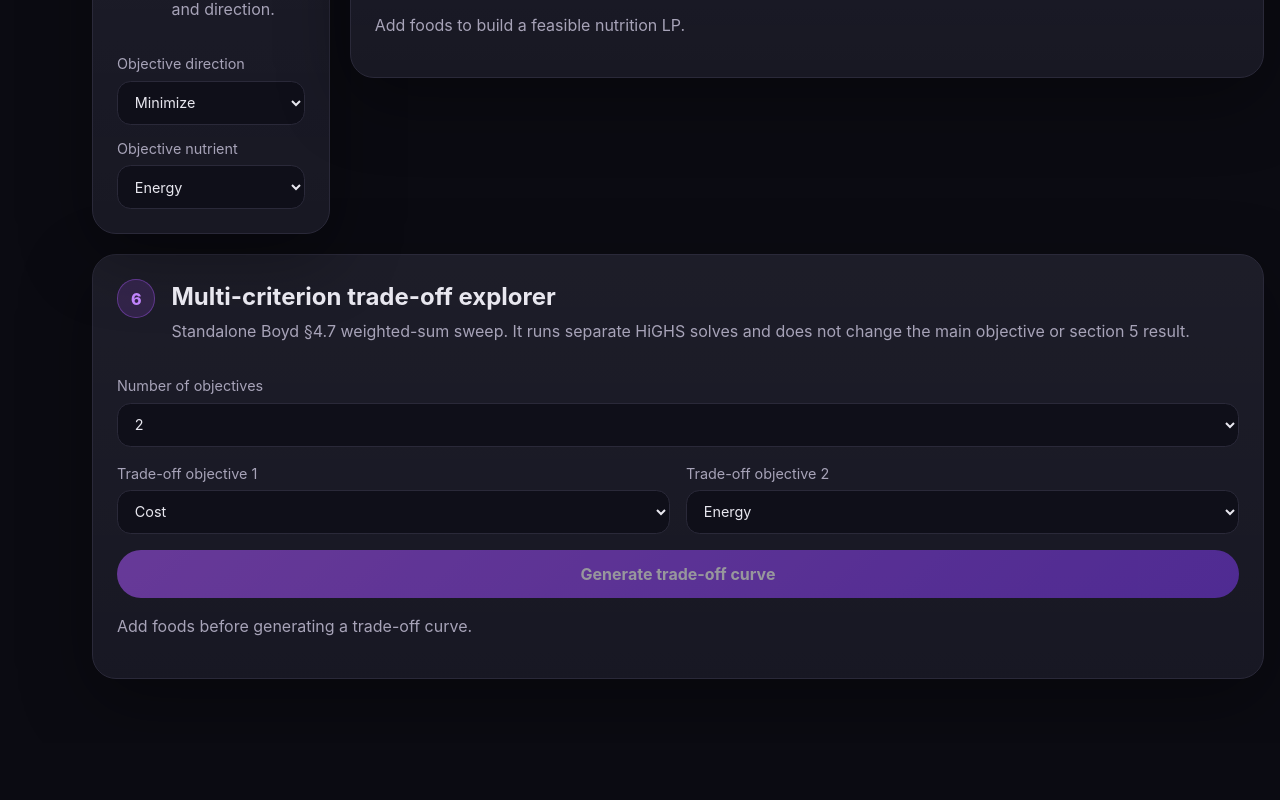
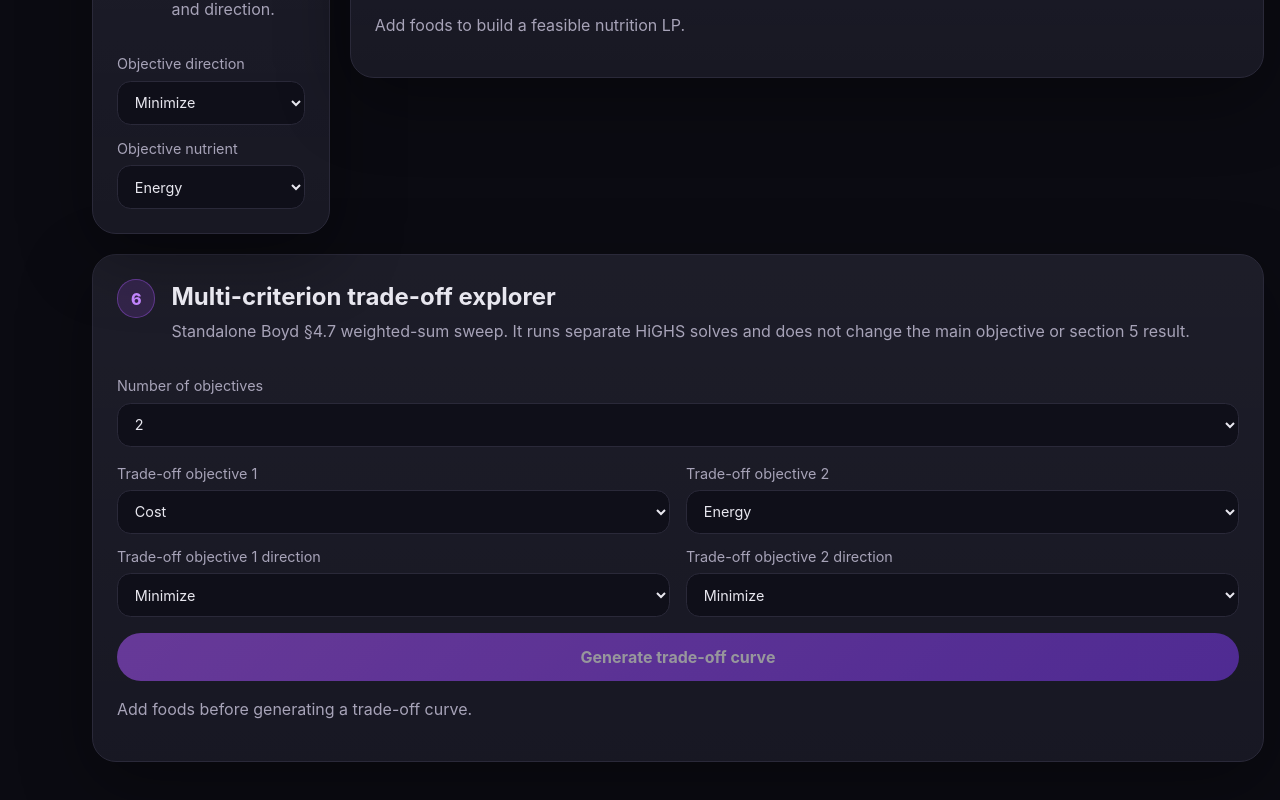
Before and after one commit to nvantine/diet_optimizer, a React (Vite) app: page / in a window 1280 px wide. Shown: the part 2389-3189 px from the top of the page. Before the commit the page ends 3132 px from the top, so only its background shows below. Built offline with nearby package versions, Linux system fonts and the light colour scheme.

Commit message:
feat: support mixed trade-off directions

```diff
--- a/src/components/DietOptimizer.jsx
+++ b/src/components/DietOptimizer.jsx
@@ -19,7 +19,10 @@ const EMPTY_SOLUTION = { feasible: false, solver: 'highs.js', objective: DEFAULT
 const CHART_TYPES = [{ key: 'servings', label: 'Servings' }, { key: 'categories', label: 'Category calories' }, { key: 'macros', label: 'Macro donut' }, { key: 'radar', label: 'Constraint radar' }];
 const MACRO_COLORS = ['#a855f7', '#22c55e', '#f59e0b'];
 const OBJECTIVE_OPTIONS = [{ key: 'cost', label: 'Cost', unit: '$' }, ...NUTRIENTS.map(nutrient => ({ key: nutrient.key, label: nutrient.label, unit: nutrient.unit }))];
-const DEFAULT_TRADEOFF_OBJECTIVES = { first: 'cost', second: 'calories' };
+const DEFAULT_TRADEOFF_OBJECTIVES = {
+  first: { nutrientKey: 'cost', direction: 'min' },
+  second: { nutrientKey: 'calories', direction: 'min' },
+};
 
 export default function DietOptimizer() {
   const [apiKey, setApiKey] = useState('');
@@ -128,14 +131,18 @@ export default function DietOptimizer() {
 
   function changeTradeoffObjective(slot, nutrientKey) {
     setTradeoffObjectives(current => {
-      const next = { ...current, [slot]: nutrientKey };
-      if (next.first === next.second) {
+      const next = { ...current, [slot]: { ...current[slot], nutrientKey } };
+      if (next.first.nutrientKey === next.second.nutrientKey) {
         const replacement = firstDifferentObjective(nutrientKey);
-        if (slot === 'first') next.second = replacement;
-        else next.first = replacement;
+        if (slot === 'first') next.second = { ...next.second, nutrientKey: replacement };
+        else next.first = { ...next.first, nutrientKey: replacement };
       }
       return next;
     });
+  }
+
+  function changeTradeoffDirection(slot, direction) {
+    setTradeoffObjectives(current => ({ ...current, [slot]: { ...current[slot], direction } }));
   }
 
   async function generateTradeoff() {
@@ -267,20 +274,36 @@ export default function DietOptimizer() {
           {tradeoffObjectiveCount === '2' && (
             <>
               <div className="tradeoff-objective-grid">
-                <ObjectiveOptionSelect id="tradeoff-objective-one" label="Trade-off objective 1" value={tradeoffObjectives.first} otherValue={tradeoffObjectives.second} onChange={value => changeTradeoffObjective('first', value)} />
-                <ObjectiveOptionSelect id="tradeoff-objective-two" label="Trade-off objective 2" value={tradeoffObjectives.second} otherValue={tradeoffObjectives.first} onChange={value => changeTradeoffObjective('second', value)} />
+                <TradeoffObjectiveControls slot="first" label="Trade-off objective 1" objective={tradeoffObjectives.first} otherValue={tradeoffObjectives.second.nutrientKey} onObjectiveChange={value => changeTradeoffObjective('first', value)} onDirectionChange={value => changeTradeoffDirection('first', value)} />
+                <TradeoffObjectiveControls slot="second" label="Trade-off objective 2" objective={tradeoffObjectives.second} otherValue={tradeoffObjectives.first.nutrientKey} onObjectiveChange={value => changeTradeoffObjective('second', value)} onDirectionChange={value => changeTradeoffDirection('second', value)} />
               </div>
               <button type="button" onClick={generateTradeoff} disabled={generatingTradeoff || foods.length === 0}>{generatingTradeoff ? 'Generating trade-off curve...' : 'Generate trade-off curve'}</button>
               {foods.length === 0 && <p className="empty-state">Add foods before generating a trade-off curve.</p>}
               {tradeoffError && <p className="alert">Trade-off solve failed: {tradeoffError}</p>}
               {generatingTradeoff && <p className="muted">Sweeping θ in {TRADEOFF_SWEEP_STEP_DEGREES}° steps; each point is a separate HiGHS solve.</p>}
-              {tradeoffCurve && <TradeoffOutput curve={tradeoffCurve} objectiveKeys={[tradeoffObjectives.first, tradeoffObjectives.second]} selectedPoint={selectedParetoPoint} selectedIndex={boundedParetoIndex} onSelectIndex={setSelectedParetoIndex} />}
+              {tradeoffCurve && <TradeoffOutput curve={tradeoffCurve} objectives={[tradeoffObjectives.first, tradeoffObjectives.second]} selectedPoint={selectedParetoPoint} selectedIndex={boundedParetoIndex} onSelectIndex={setSelectedParetoIndex} />}
             </>
           )}
         </div>
       </section>
       </div>
     </main>
+  );
+}
+
+function TradeoffObjectiveControls({ slot, label, objective, otherValue, onObjectiveChange, onDirectionChange }) {
+  const suffix = slot === 'first' ? 'one' : 'two';
+  return (
+    <div className="tradeoff-objective-control">
+      <ObjectiveOptionSelect id={`tradeoff-objective-${suffix}`} label={label} value={objective.nutrientKey} otherValue={otherValue} onChange={onObjectiveChange} />
+      <label htmlFor={`tradeoff-objective-${suffix}-direction`}>
+        {label} direction
+        <select id={`tradeoff-objective-${suffix}-direction`} aria-label={`${label} direction`} value={objective.direction} onChange={event => onDirectionChange(event.target.value)}>
+          <option value="min">Minimize</option>
+          <option value="max">Maximize</option>
+        </select>
+      </label>
+    </div>
   );
 }
 
@@ -295,14 +318,16 @@ function ObjectiveOptionSelect({ id, label, value, otherValue, onChange }) {
   );
 }
 
-function TradeoffOutput({ curve, objectiveKeys, selectedPoint, selectedIndex, onSelectIndex }) {
+function TradeoffOutput({ curve, objectives, selectedPoint, selectedIndex, onSelectIndex }) {
   const paretoPoints = curve.paretoPoints || [];
-  const first = objectiveKeys[0];
-  const second = objectiveKeys[1];
+  const first = objectives[0];
+  const second = objectives[1];
+  const firstKey = first.nutrientKey;
+  const secondKey = second.nutrientKey;
   return (
     <div className="tradeoff-output">
       <div className="tradeoff-chart-panel">
-        <TradeoffChart curve={curve} selectedPoint={selectedPoint} objectiveKeys={objectiveKeys} />
+        <TradeoffChart curve={curve} selectedPoint={selectedPoint} objectives={objectives} />
         <p className="muted chart-caption">Pareto-optimal arc is θ∈(0°,90°), where both scalarization weights are positive.</p>
         <p className="muted">Boundary sanity: {curve.sanity?.closed && curve.sanity?.convex ? 'closed convex curve' : 'check boundary shape'}</p>
       </div>
@@ -314,11 +339,11 @@ function TradeoffOutput({ curve, objectiveKeys, selectedPoint, selectedIndex, on
           </label>
           <p><strong>Pareto-optimal arc</strong>: selected θ = {selectedPoint.thetaDegrees}°.</p>
           <div className="tradeoff-exact-values">
-            <div className="stat-card"><span>{objectiveAxisLabel(first)}</span><strong>{formatMetricValue(first, selectedPoint.objectiveValues[first])}</strong></div>
-            <div className="stat-card"><span>{objectiveAxisLabel(second)}</span><strong>{formatMetricValue(second, selectedPoint.objectiveValues[second])}</strong></div>
+            <div className="stat-card"><span>{objectiveAxisLabel(first)}</span><strong>{formatMetricValue(firstKey, selectedPoint.objectiveValues[firstKey])}</strong></div>
+            <div className="stat-card"><span>{objectiveAxisLabel(second)}</span><strong>{formatMetricValue(secondKey, selectedPoint.objectiveValues[secondKey])}</strong></div>
           </div>
-          <p className="muted">{objectiveLabel(first)} ranges from {formatMetricValue(first, curve.ranges[first]?.min)} to {formatMetricValue(first, curve.ranges[first]?.max)} across Pareto-optimal solutions.</p>
-          <p className="muted">{objectiveLabel(second)} ranges from {formatMetricValue(second, curve.ranges[second]?.min)} to {formatMetricValue(second, curve.ranges[second]?.max)} across Pareto-optimal solutions.</p>
+          <p className="muted">{objectiveLabel(firstKey)} ranges from {formatMetricValue(firstKey, curve.ranges[firstKey]?.min)} to {formatMetricValue(firstKey, curve.ranges[firstKey]?.max)} across Pareto-optimal solutions.</p>
+          <p className="muted">{objectiveLabel(secondKey)} ranges from {formatMetricValue(secondKey, curve.ranges[secondKey]?.min)} to {formatMetricValue(secondKey, curve.ranges[secondKey]?.max)} across Pareto-optimal solutions.</p>
           <TradeoffFoodTable foods={selectedPoint.solution.selectedFoods} />
         </div>
       ) : <p className="empty-state">No Pareto-optimal θ∈(0°,90°) points were feasible for the current food list and constraints.</p>}
@@ -326,10 +351,11 @@ function TradeoffOutput({ curve, objectiveKeys, selectedPoint, selectedIndex, on
   );
 }
 
-function TradeoffChart({ curve, selectedPoint, objectiveKeys }) {
+function TradeoffChart({ curve, selectedPoint, objectives }) {
   const width = 720;
   const height = 420;
   const padding = { left: 72, right: 28, top: 24, bottom: 58 };
+  const objectiveKeys = objectives.map(objective => objective.nutrientKey);
   const points = (curve.points || []).filter(point => point.feasible && Number.isFinite(point.objectiveValues?.[objectiveKeys[0]]) && Number.isFinite(point.objectiveValues?.[objectiveKeys[1]]));
   if (points.length === 0) return <p className="empty-state">No feasible boundary points to plot.</p>;
   const xValues = points.map(point => point.objectiveValues[objectiveKeys[0]]);
@@ -347,8 +373,8 @@ function TradeoffChart({ curve, selectedPoint, objectiveKeys }) {
       {paretoCoords.length > 1 && <path className="tradeoff-pareto-arc" d={openPath(paretoCoords)} />}
       {coords.map(coord => <circle key={coord.thetaDegrees} className={coord.paretoOptimal ? 'tradeoff-point tradeoff-point-pareto' : 'tradeoff-point'} cx={coord.x} cy={coord.y} r={coord.paretoOptimal ? 4.5 : 3} />)}
       {selectedCoord && <circle className="tradeoff-selected-point" cx={selectedCoord.x} cy={selectedCoord.y} r="7" />}
-      <text className="tradeoff-axis-label" x={width / 2} y={height - 14}>{objectiveAxisLabel(objectiveKeys[0])}</text>
-      <text className="tradeoff-axis-label" transform={`translate(18 ${height / 2}) rotate(-90)`}>{objectiveAxisLabel(objectiveKeys[1])}</text>
+      <text className="tradeoff-axis-label" x={width / 2} y={height - 14}>{objectiveAxisLabel(objectives[0])}</text>
+      <text className="tradeoff-axis-label" transform={`translate(18 ${height / 2}) rotate(-90)`}>{objectiveAxisLabel(objectives[1])}</text>
     </svg>
   );
 }
@@ -360,7 +386,7 @@ function TradeoffFoodTable({ foods = [] }) {
 
 function firstDifferentObjective(key) { return OBJECTIVE_OPTIONS.find(option => option.key !== key)?.key || 'calories'; }
 function objectiveLabel(key) { return key === 'cost' ? 'cost' : NUTRIENT_BY_KEY[key]?.label || key; }
-function objectiveAxisLabel(key) { const option = OBJECTIVE_OPTIONS.find(item => item.key === key); return option?.unit && option.unit !== '$' ? `${option.label} (${option.unit})` : option?.label || key; }
+function objectiveAxisLabel(objective) { const key = typeof objective === 'string' ? objective : objective.nutrientKey; const direction = typeof objective === 'string' ? null : objective.direction; const option = OBJECTIVE_OPTIONS.find(item => item.key === key); const directionLabel = direction === 'max' ? 'Maximize ' : direction === 'min' ? 'Minimize ' : ''; return `${directionLabel}${option?.unit && option.unit !== '$' ? `${option.label} (${option.unit})` : option?.label || key}`; }
 function formatObjectiveValue(key, value) { return formatMetricValue(key, value); }
 function formatMetricValue(key, value) { if (value == null || !Number.isFinite(Number(value))) return 'No data'; if (key === 'cost') return `$${Number(value).toFixed(2)}`; const unit = NUTRIENT_BY_KEY[key]?.unit || ''; return `${formatPlainNumber(value)}${unit ? ` ${unit}` : ''}`; }
 function formatPlainNumber(value) { const parsed = Number(value); const rounded = Math.abs(parsed) >= 100 ? Math.round(parsed) : Math.round(parsed * 1000) / 1000; return rounded.toLocaleString(); }
--- a/src/index.css
+++ b/src/index.css
@@ -741,6 +741,11 @@ legend {
   grid-template-columns: repeat(auto-fit, minmax(190px, 1fr));
 }
 
+.tradeoff-objective-control {
+  display: grid;
+  gap: 0.75rem;
+}
+
 .tradeoff-chart-panel {
   background: #0f0f19;
   border: 1px solid var(--border);
```
Also changed, not shown: src/lib/solver.js, 2 other files (tests, documents, lock files or other folders).
